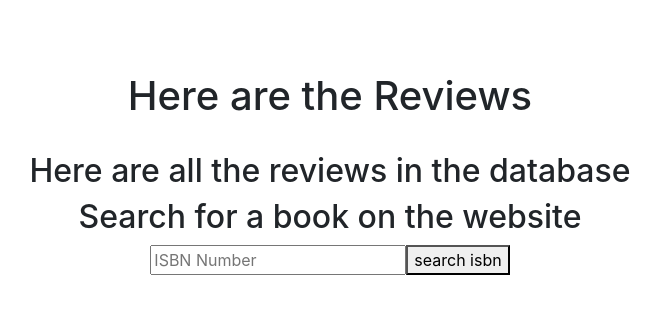
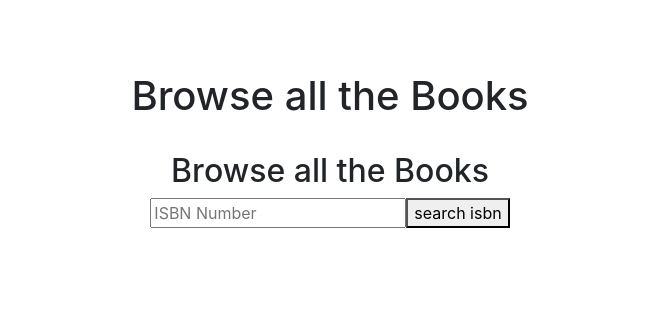
Before and after one commit to zhangcathleen/cs50_project1, a Flask app: page /display in a window 1280 px wide. Shown: the top 314 px of the page, without its empty margins (310-970 px from the left). Run offline with Flask 2, Linux system fonts and the light colour scheme; data that the repository does not hold is empty; some libraries are stand-ins or nearby versions.

Commit message:
got books/isbn working, got the raw sql command working, fetches info from book_table and the goodreads api

```diff
--- a/application.py
+++ b/application.py
@@ -5,7 +5,11 @@ from goodreads import *
 from flask_session import Session
 from sqlalchemy import create_engine
 from sqlalchemy.orm import scoped_session, sessionmaker
+from sqlalchemy.sql import text
 
+# export FLASK_APP=application.py
+# export DATABASE_URL = postgres://xhwfyyyajrayzc:98be0231bd360be4522c1e5afcec40a58d1ab3999c9f9457a9e1d21d182edd55@ec2-34-232-147-86.compute-1.amazonaws.com: 5432/db51ts8th98q5a
+# export FLASK_DEBUG=1
 
 # Check for environment variable
 if not os.getenv("DATABASE_URL"):
@@ -54,6 +58,12 @@ def display():
 def book():
 
     isbn = request.form["isbn_number"]
+    return books(isbn)
+
+
+@app.route("/books/<isbn>")
+def books(isbn):
+
     res = requests.get("https://www.goodreads.com/book/review_counts.json",
                        params={"key": "yGgwZLPLZpqS8IAGXcPA", "isbns": isbn})
     try:
@@ -62,26 +72,32 @@ def book():
         return render_template("error.html", message="No book with this name on gr", isbn=isbn)
 
     try:
-        book_table = Book.query.get(isbn)
-    except:
-        return render_template("error.html", message="No book with this name on table", isbn=isbn)
+        t = (isbn,)
+        # print(t)
+        cmd = "SELECT * FROM books WHERE isbn = :x "
+        # x = isbn
+        book_table = db.execute(text(cmd), {'x': isbn}).fetchall()
+        db.commit()
+    except Exception as e:
+        return render_template("error.html", message="No book with this isbn on table", isbn=isbn, e=e)
 
     info = {}
-    info[isbn] = isbn
     json = res.json()
     json_info = json['books'][0]
     info['isbn'] = isbn
     info['isbn13'] = json_info['isbn13']
-    info['ratings_count'] = json_info['ratings_count']
+    info['review_count'] = json_info['reviews_count']
     info['average_rating'] = json_info['average_rating']
-    info['title'] = book_table.title
-    info['author'] = book_table.author
-    info['year'] = book_table.year
+    # print(book_table)
+    # print(book_table.json())
+    info['title'] = book_table[0][1]
+    info['author'] = book_table[0][2]
+    info['year'] = book_table[0][3]
 
-    print(info)
+    # print(info)
     return render_template("book.html", info=info)
 
 
-@app.route("/form", methods=["POST"])
+@ app.route("/form", methods=["POST"])
 def form():
     return render_template("form.html")
--- a/templates/book.html
+++ b/templates/book.html
@@ -4,7 +4,7 @@
 <div class="container">
   <div class="row">
     <div class="col text-center">
-      <h1>Here is the Book Info + Future Reviews</h1>
+      <h1>Here is the Book Info</h1>
     </div>
   </div>
 
@@ -19,6 +19,7 @@
           <li>Book Author: {{ info.author }}</li>
           <li>Year Published: {{ info.year }}</li>
           <li>Average Rating: {{ info.average_rating }}</li>
+          <li>Number of Reviews: {{ info.review_count}}</li>
         </ul>
       </div>
     </div>
--- a/templates/display.html
+++ b/templates/display.html
@@ -4,7 +4,7 @@ block body %}
 <div class="container">
   <div class="row">
     <div class="col text-center">
-      <h1>Here are the Reviews</h1>
+      <h1>Browse all the Books</h1>
     </div>
   </div>
 
@@ -12,12 +12,10 @@ block body %}
   <div class="row">
     <div class="col text-center">
       <div>
-        <h2>Here are all the reviews in the database</h2>
+        <h2>Browse all the Books</h2>
       </div>
 
       <div>
-        <h2>Search for a book on the website</h2>
-
         <form class="d-flex justify-content-center" action="book" method="POST">
           <input name="isbn_number" placeholder="ISBN Number" />
           <button>search isbn</button>
@@ -26,7 +24,10 @@ block body %}
         <ul>
           {% for book in books %}
           <li>
-            {{ book.isbn }} : {{ book.title }} by {{ book.author }}
+            {{ book.isbn }} :
+            <a href="{{ url_for('books', isbn=book.isbn) }}"
+              >{{ book.title }} by {{ book.author }}
+            </a>
           </li>
           {% endfor %}
         </ul>
--- a/templates/error.html
+++ b/templates/error.html
@@ -6,7 +6,9 @@
       <h1>Error</h1>
       {{ isbn }}
       <br />
-      {{ message }} {% endblock %}
+      {{ message }}
+      <br />
+      {{ e }} {% endblock %}
     </div>
   </div>
 </div>
```
